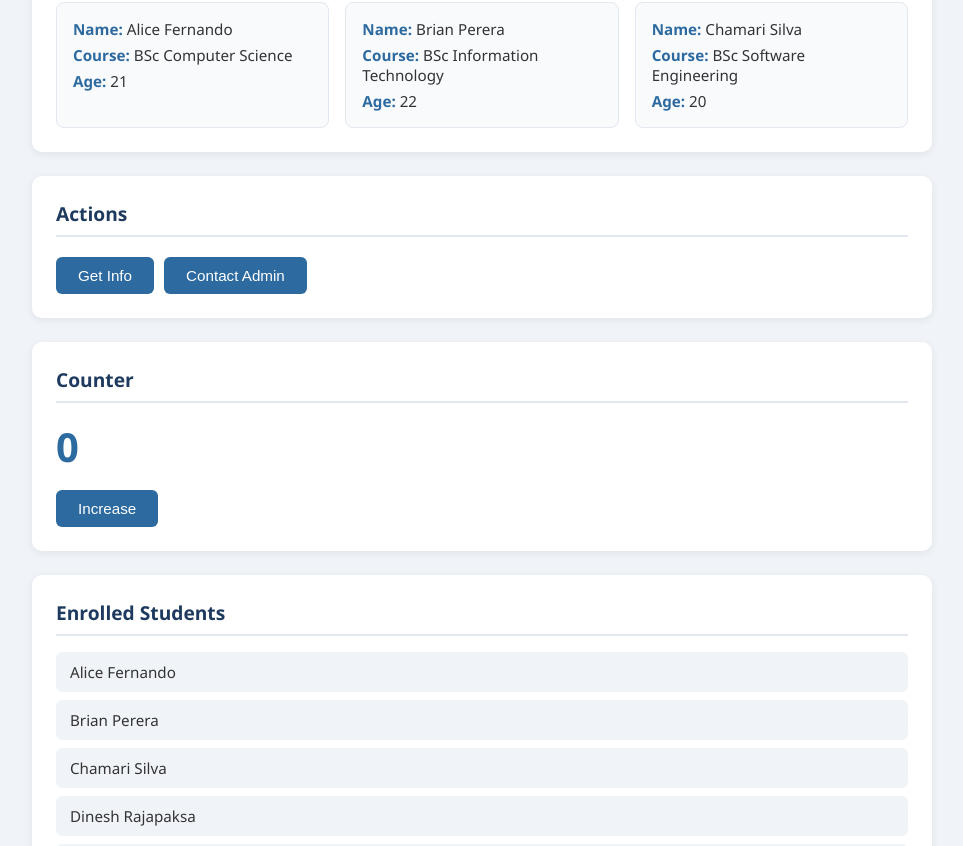
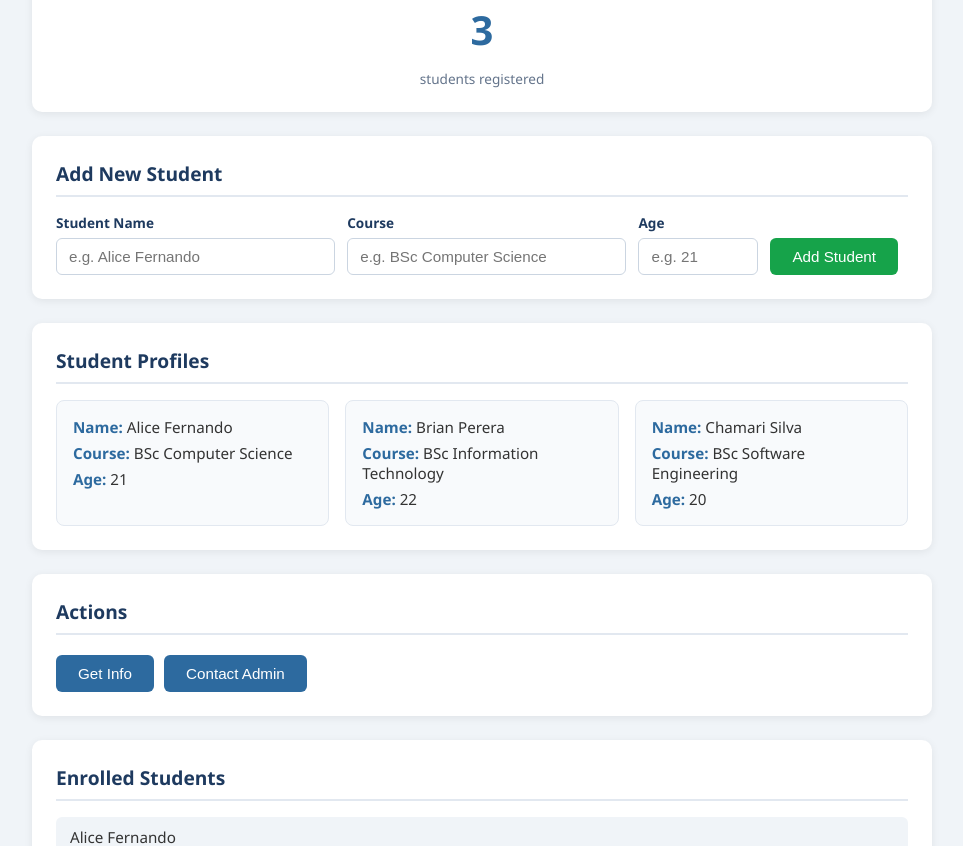
Before and after one commit to cnkulatunga/UOK-Student-APP, a React (Vite) app: page / in a window 1280 px wide. Shown: the part 522-1368 px from the top of the page, without its empty margins (158-1121 px from the left). Built offline with nearby package versions, Linux system fonts and the light colour scheme.

Commit message:
Add student entry form with live counter and dynamic list

```diff
--- a/src/App.jsx
+++ b/src/App.jsx
@@ -1,34 +1,52 @@
 /**
  * @file App.jsx
  * @description Root component that composes all dashboard sections.
- *              Assumption: student data is static for this phase; in a real
- *              system it would be fetched from an API.
+ *              Holds the shared students state so the form, counter, student
+ *              cards, and student list all stay in sync automatically.
+ *              Assumption: data is held in memory (no persistence); refreshing
+ *              the page resets the list to the initial seed data.
  */
 
+import { useState } from "react";
 import Home from "./components/Home";
 import Student from "./components/Student";
 import Button from "./components/Button";
 import Counter from "./components/Counter";
 import StudentList from "./components/StudentList";
 import LoginLogout from "./components/LoginLogout";
+import AddStudentForm from "./components/AddStudentForm";
 
 /**
- * Static student records used to demonstrate the Student component with props.
+ * Seed data — pre-loaded so the dashboard is not empty on first load.
  * @type {{ name: string, course: string, age: number }[]}
  */
-const students = [
+const initialStudents = [
   { name: "Alice Fernando", course: "BSc Computer Science", age: 21 },
   { name: "Brian Perera", course: "BSc Information Technology", age: 22 },
   { name: "Chamari Silva", course: "BSc Software Engineering", age: 20 },
 ];
 
 /**
- * App – top-level component that renders the full Student Dashboard.
- * Each section maps to a specific assignment part.
+ * App – top-level component that owns the students state and passes it down
+ * to child components. Adding a student via the form automatically updates
+ * the counter, student cards, and enrolled list.
  *
  * @returns {JSX.Element}
  */
 function App() {
+  // Single source of truth for all student data across the dashboard
+  const [students, setStudents] = useState(initialStudents);
+
+  /**
+   * Appends a new student to the list.
+   * Called by AddStudentForm on valid submission.
+   *
+   * @param {{ name: string, course: string, age: number }} newStudent
+   */
+  const handleAddStudent = (newStudent) => {
+    setStudents((prev) => [...prev, newStudent]);
+  };
+
   return (
     <div className="app-container">
       {/* Part 1 – Home: title, heading, and welcome message */}
@@ -37,28 +55,35 @@ function App() {
       {/* Part 7 – Conditional rendering: login / logout toggle */}
       <LoginLogout />
 
+      {/* Part 5 – Counter: auto-updates as students.length changes */}
+      <Counter count={students.length} />
+
+      {/* Student entry form — new submissions flow into shared state */}
+      <AddStudentForm onAdd={handleAddStudent} />
+
       {/* Part 3 – Reusable Student component rendered via props */}
       <div className="section">
         <h3>Student Profiles</h3>
-        <div className="student-cards-grid">
-          {students.map((s, i) => (
-            <Student key={i} name={s.name} course={s.course} age={s.age} />
-          ))}
-        </div>
+        {students.length === 0 ? (
+          <p className="empty-state">No students yet. Add one using the form above.</p>
+        ) : (
+          <div className="student-cards-grid">
+            {students.map((s, i) => (
+              <Student key={i} name={s.name} course={s.course} age={s.age} />
+            ))}
+          </div>
+        )}
       </div>
 
-      {/* Part 4 – Reusable Button component; each instance carries its own alert message */}
+      {/* Part 4 – Reusable Button; each instance carries its own alert message */}
       <div className="section">
         <h3>Actions</h3>
         <Button label="Get Info" message="Welcome to the Student Dashboard!" />
         <Button label="Contact Admin" message="Please email admin@university.edu" />
       </div>
 
-      {/* Part 5 – useState hook: interactive counter */}
-      <Counter />
-
-      {/* Part 6 – Lists rendered with .map() and unique keys */}
-      <StudentList />
+      {/* Part 6 – Lists rendered with .map() — driven by shared students state */}
+      <StudentList students={students} />
     </div>
   );
 }
--- /dev/null
+++ b/src/components/AddStudentForm.jsx
@@ -0,0 +1,105 @@
+/**
+ * @file AddStudentForm.jsx
+ * @description Form component for entering new student information.
+ *              Validates inputs before calling the onAdd callback.
+ *              Assumption: age must be a positive integer between 16 and 99.
+ */
+
+import { useState } from "react";
+
+/**
+ * AddStudentForm – controlled form that collects student name, course, and age.
+ *
+ * @param {object}   props
+ * @param {Function} props.onAdd - Callback invoked with the new student object
+ *                                 { name, course, age } on successful submission.
+ * @returns {JSX.Element}
+ */
+function AddStudentForm({ onAdd }) {
+  // Controlled input state for each field
+  const [name, setName]     = useState("");
+  const [course, setCourse] = useState("");
+  const [age, setAge]       = useState("");
+  const [error, setError]   = useState("");
+
+  /**
+   * Validates fields and delegates to the parent via onAdd.
+   * Clears the form on success; sets an error message on failure.
+   *
+   * @param {React.FormEvent} e
+   */
+  const handleSubmit = (e) => {
+    e.preventDefault();
+
+    // Basic validation
+    if (!name.trim() || !course.trim() || !age) {
+      setError("All fields are required.");
+      return;
+    }
+
+    const parsedAge = parseInt(age, 10);
+    if (isNaN(parsedAge) || parsedAge < 16 || parsedAge > 99) {
+      setError("Age must be a number between 16 and 99.");
+      return;
+    }
+
+    // Pass the new student up to App state
+    onAdd({ name: name.trim(), course: course.trim(), age: parsedAge });
+
+    // Reset form
+    setName("");
+    setCourse("");
+    setAge("");
+    setError("");
+  };
+
+  return (
+    <div className="section">
+      <h3>Add New Student</h3>
+
+      {/* Inline error banner — only rendered when validation fails */}
+      {error && <p className="form-error">{error}</p>}
+
+      <form className="student-form" onSubmit={handleSubmit}>
+        <div className="form-group">
+          <label htmlFor="name">Student Name</label>
+          <input
+            id="name"
+            type="text"
+            placeholder="e.g. Alice Fernando"
+            value={name}
+            onChange={(e) => setName(e.target.value)}
+          />
+        </div>
+
+        <div className="form-group">
+          <label htmlFor="course">Course</label>
+          <input
+            id="course"
+            type="text"
+            placeholder="e.g. BSc Computer Science"
+            value={course}
+            onChange={(e) => setCourse(e.target.value)}
+          />
+        </div>
+
+        <div className="form-group">
+          <label htmlFor="age">Age</label>
+          <input
+            id="age"
+            type="number"
+            placeholder="e.g. 21"
+            value={age}
+            onChange={(e) => setAge(e.target.value)}
+          />
+        </div>
+
+        <button type="submit" className="btn btn-primary">
+          Add Student
+        </button>
+      </form>
+    </div>
+  );
+}
+
+export default AddStudentForm;
--- a/src/components/Counter.jsx
+++ b/src/components/Counter.jsx
@@ -1,30 +1,25 @@
 /**
  * @file Counter.jsx
  * @description Part 5 – useState Hook.
- *              Demonstrates React state management with a simple numeric counter.
- *              Assumption: counter starts at 0 and only increments (no reset or
- *              decrement required by the assignment spec).
+ *              Displays the total number of registered students.
+ *              The count is driven by the students array in App.jsx (useState)
+ *              and passed in as a prop so the counter stays in sync with the
+ *              rest of the dashboard automatically.
  */
 
-import { useState } from "react";
-
 /**
- * Counter – displays a count value and an Increase button.
- * Uses the useState hook to manage and update the count.
+ * Counter – shows the current student count.
  *
+ * @param {object} props
+ * @param {number} props.count - Total number of students; controlled by parent state.
  * @returns {JSX.Element}
  */
-function Counter() {
-  // Initialise count at 0; setCount triggers a re-render on each update
-  const [count, setCount] = useState(0);
-
+function Counter({ count }) {
   return (
-    <div className="section">
-      <h3>Counter</h3>
+    <div className="section counter-section">
+      <h3>Total Students</h3>
       <p className="count-display">{count}</p>
-      <button className="btn" onClick={() => setCount(count + 1)}>
-        Increase
-      </button>
+      <p className="count-label">students registered</p>
     </div>
   );
 }
--- a/src/components/StudentList.jsx
+++ b/src/components/StudentList.jsx
@@ -1,40 +1,34 @@
 /**
  * @file StudentList.jsx
  * @description Part 6 – Lists & map().
- *              Renders a static array of student names as an unordered list.
- *              Assumption: data is hardcoded for this phase. The array index is
- *              used as the key because the list is static and never reordered;
- *              a unique ID should be used if the list becomes dynamic.
+ *              Renders the live list of student names using .map() with keys.
+ *              Assumption: the list is passed as a prop from App so it stays
+ *              in sync with the students added via the form.
  */
 
 /**
- * Static list of enrolled student names.
- * Defined outside the component to avoid re-creation on every render.
- * @type {string[]}
- */
-const studentNames = [
-  "Alice Fernando",
-  "Brian Perera",
-  "Chamari Silva",
-  "Dinesh Rajapaksa",
-  "Eshan Wickrama",
-];
-
-/**
- * StudentList – renders the studentNames array using .map() with keyed list items.
+ * StudentList – renders a keyed list of student names from the students prop.
  *
+ * @param {object}   props
+ * @param {Array}    props.students - Array of student objects { name, course, age }.
  * @returns {JSX.Element}
  */
-function StudentList() {
+function StudentList({ students }) {
   return (
     <div className="section">
       <h3>Enrolled Students</h3>
-      <ul className="student-list">
-        {studentNames.map((name, index) => (
-          // key is required by React to efficiently reconcile list updates
-          <li key={index}>{name}</li>
-        ))}
-      </ul>
+
+      {students.length === 0 ? (
+        // Empty state shown before any students are added
+        <p className="empty-state">No students enrolled yet. Add one above.</p>
+      ) : (
+        <ul className="student-list">
+          {students.map((student, index) => (
+            // Index used as key — acceptable here since list only appends
+            <li key={index}>{student.name}</li>
+          ))}
+        </ul>
+      )}
     </div>
   );
 }
--- a/src/index.css
+++ b/src/index.css
@@ -159,3 +159,79 @@ body {
   background-color: #fee2e2;
   color: #991b1b;
 }
+
+/* Counter */
+.counter-section {
+  text-align: center;
+}
+
+.count-label {
+  font-size: 0.85rem;
+  color: #64748b;
+  margin-top: 4px;
+}
+
+/* Add Student Form */
+.student-form {
+  display: grid;
+  grid-template-columns: 1fr 1fr 120px auto;
+  gap: 12px;
+  align-items: end;
+}
+
+.form-group {
+  display: flex;
+  flex-direction: column;
+  gap: 6px;
+}
+
+.form-group label {
+  font-size: 0.85rem;
+  font-weight: 600;
+  color: #1e3a5f;
+}
+
+.form-group input {
+  padding: 9px 12px;
+  border: 1px solid #cbd5e1;
+  border-radius: 6px;
+  font-size: 0.95rem;
+  outline: none;
+  transition: border-color 0.2s;
+}
+
+.form-group input:focus {
+  border-color: #2d6a9f;
+}
+
+.form-error {
+  background-color: #fee2e2;
+  color: #991b1b;
+  padding: 8px 14px;
+  border-radius: 6px;
+  font-size: 0.9rem;
+  margin-bottom: 10px;
+}
+
+.btn-primary {
+  background-color: #16a34a;
+  white-space: nowrap;
+}
+
+.btn-primary:hover {
+  background-color: #15803d;
+}
+
+/* Empty state */
+.empty-state {
+  color: #94a3b8;
+  font-style: italic;
+  font-size: 0.95rem;
+}
+
+/* Responsive: stack form on small screens */
+@media (max-width: 640px) {
+  .student-form {
+    grid-template-columns: 1fr;
+  }
+}
```
